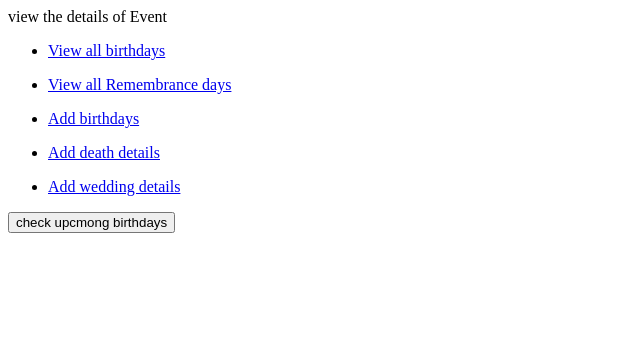
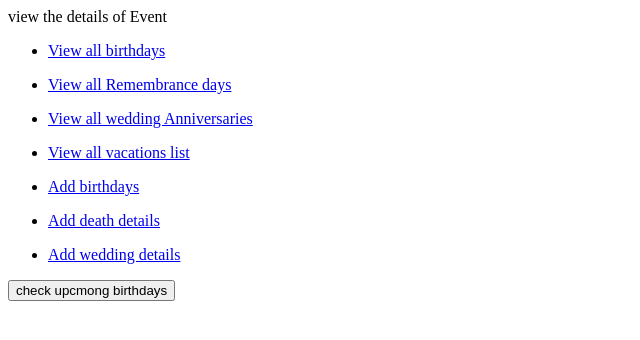
Before and after one commit to Rvelchuri/Event-Reminder, a Flask app: template templates/view_events.html in a window 1280 px wide. Shown: the top 340 px of the page, without its empty margins (0-640 px from the left). Run offline with Flask 2, Linux system fonts and the light colour scheme; the template is opened without the code that fills it, so the values that code supplies are empty.

Commit message:
updated with  vacations route

```diff
--- a/templates/view_events.html
+++ b/templates/view_events.html
@@ -12,6 +12,16 @@
 
 <ul>
   <li><a href = "/demise">View all Remembrance days</a></li>
+
+</ul>
+
+<ul>
+  <li><a href = "/wedding">View all wedding Anniversaries</a></li>
+
+</ul>
+
+<ul>
+  <li><a href = "/vacation">View all vacations list</a></li>
 
 </ul>
 
```
